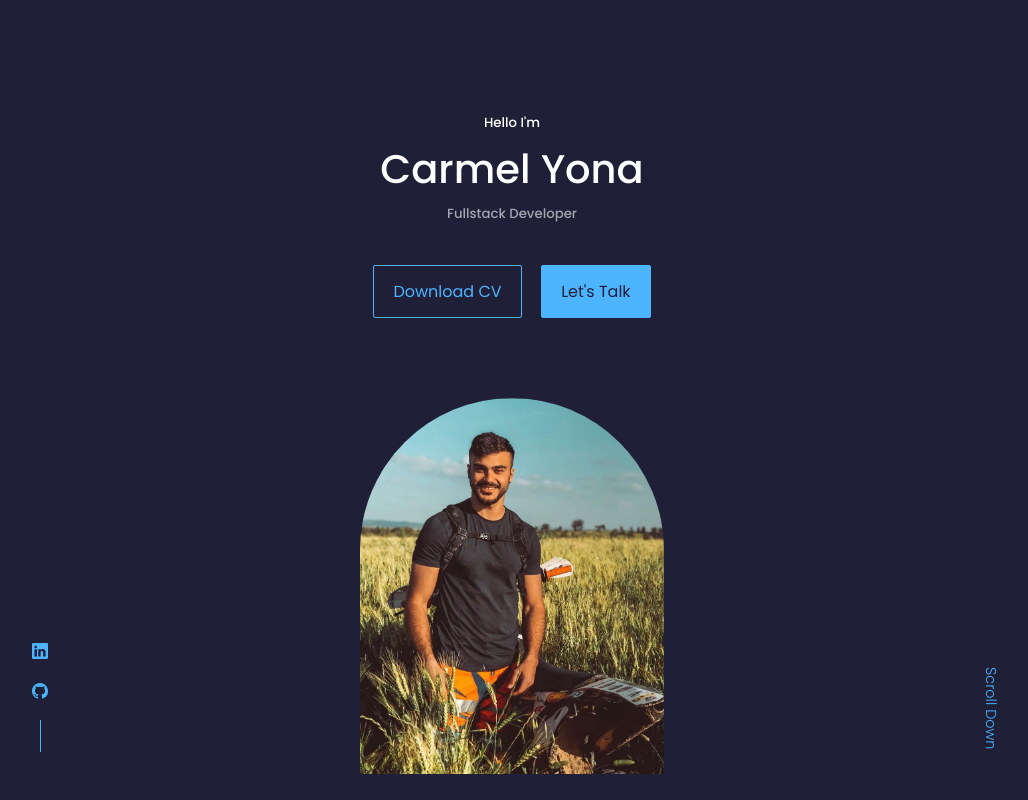
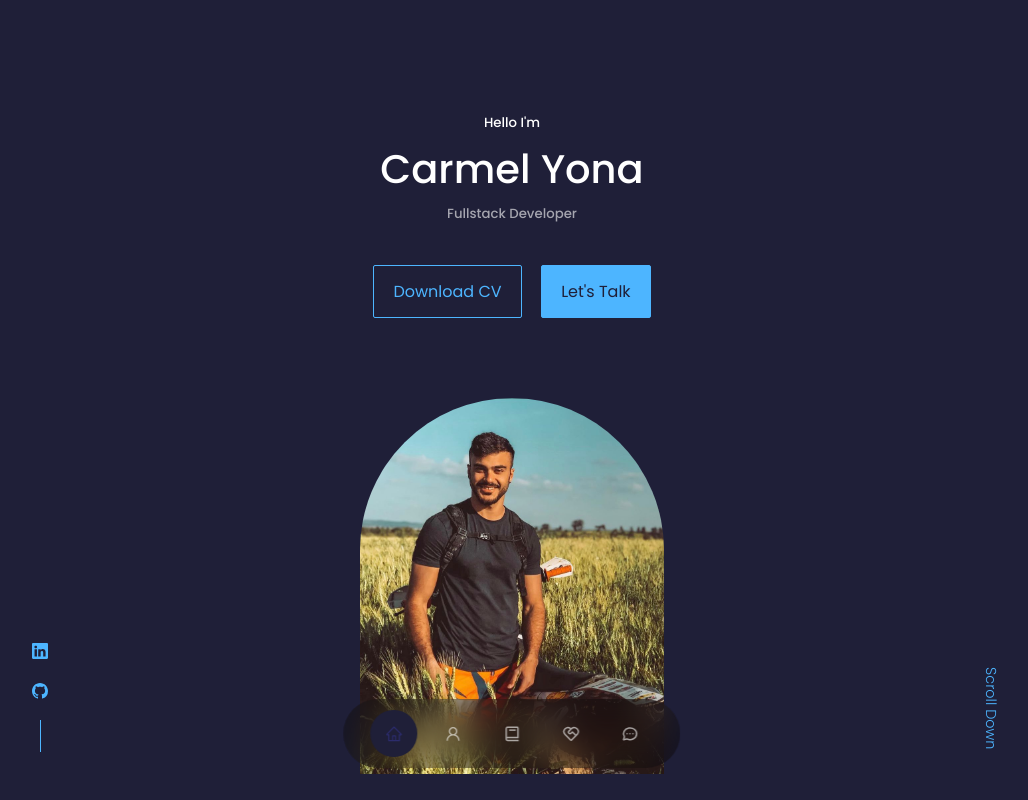
Before and after one commit to CarmelYona/portfolio, a React (Create React App) app: page / in a window 1280 px wide. Shown: the top 800 px of the page, without its empty margins (128-1156 px from the left). Built offline with nearby package versions, Linux system fonts and the light colour scheme.

Commit message:
Nav cmp Done!

```diff
--- a/public/index.html
+++ b/public/index.html
@@ -19,7 +19,7 @@
       work correctly both with client-side routing and a non-root public URL.
       Learn how to configure a non-root public URL by running `npm run build`.
     -->
-  <title>Shop</title>
+  <title>Carmel Yona</title>
 </head>
 
 <body>
--- a/src/assets/styles/basics/_base.scss
+++ b/src/assets/styles/basics/_base.scss
@@ -34,11 +34,11 @@ body {
 
 section {
     margin-top: 8rems;
+    height: 100vh;
 }
 
 section>h2,
-section>
-h5 {
+section>h5 {
     text-align: center;
     color: $clr-light;
 }
--- /dev/null
+++ b/src/assets/styles/cmps/_nav.scss
@@ -0,0 +1,31 @@
+nav {
+    background: rgba(0, 0, 0, 0.3);
+    width: max-content;
+    padding: 0.7rem 1.7rem;
+    z-index: 2;
+    position: fixed;
+    left: 50%;
+    transform: translate(-50%);
+    bottom: 2rem;
+    gap: 0.8rem;
+    border-radius: 3rem;
+    backdrop-filter: blur(15px);
+
+    a {
+        background: transparent;
+        padding: 0.9rem;
+        border-radius: 50%;
+        display: flex;
+        color: $clr-light;
+        font-size: 1.1rem;
+
+        &:hover {
+            background: rgb(0, 0, 0, 0.3);
+        }
+
+        .active {
+            background: $clr-bg;
+            color: $clr-white;
+        }
+    }
+}
--- a/src/assets/styles/styles.scss
+++ b/src/assets/styles/styles.scss
@@ -8,5 +8,6 @@
 
 // COMPONENTS
 @import './cmps/header';
+@import './cmps/nav';
 // MQ
 @import './mq/mq.scss';
--- a/src/cmps/about/about.jsx
+++ b/src/cmps/about/about.jsx
@@ -1,3 +1,3 @@
 export const About = () => {
-    return <section className="about">About</section>
+    return <section className="about" id="about">About</section>
 }
--- a/src/cmps/contacts/contacts.jsx
+++ b/src/cmps/contacts/contacts.jsx
@@ -1,3 +1,3 @@
 export const Contacts = () => {
-    return <section> Contacts</section>
+    return <section id="contact"> Contacts</section>
 }
--- a/src/cmps/experience/experience.jsx
+++ b/src/cmps/experience/experience.jsx
@@ -1,3 +1,3 @@
 export const Experience = () => {
-    return <section>Experience</section>
+    return <section id="experience">Experience</section>
 }
--- a/src/cmps/nav/nav.jsx
+++ b/src/cmps/nav/nav.jsx
@@ -1,3 +1,20 @@
+import { useState } from 'react'
+import { AiOutlineHome } from 'react-icons/ai'
+import { AiOutlineUser } from 'react-icons/ai'
+import { BiBook } from 'react-icons/bi'
+import { RiServiceLine } from 'react-icons/ri'
+import { TbMessageCircle } from 'react-icons/tb'
+
+
+
 export const Nav = () => {
-    return <nav>Nav</nav>
+    const [activeNav, setActiveNav] = useState('#')
+
+    return <nav className="flex">
+        <a href="#" onClick={() => setActiveNav('#')} className={activeNav === '#' ? 'active' : ''}><AiOutlineHome /></a>
+        <a href="#about" onClick={() => setActiveNav('about')} className={activeNav === 'about' ? 'active' : ''}><AiOutlineUser /></a>
+        <a href="#experience" onClick={() => setActiveNav('experience')} className={activeNav === 'experience' ? 'active' : ''}><BiBook /></a>
+        <a href="#services" onClick={() => setActiveNav('services')} className={activeNav === 'services' ? 'active' : ''}><RiServiceLine /></a>
+        <a href="#contact" onClick={() => setActiveNav('contact')} className={activeNav === 'contact' ? 'active' : ''}><TbMessageCircle /></a>
+    </nav>
 }
--- a/src/cmps/portfolio/portfolio.jsx
+++ b/src/cmps/portfolio/portfolio.jsx
@@ -1,3 +1,3 @@
 export const Portfolio = () => {
-    return <section>Portfolio</section>
+    return <section id="protfolio">Portfolio</section>
 }
--- a/src/cmps/services/services.jsx
+++ b/src/cmps/services/services.jsx
@@ -1,3 +1,3 @@
 export const Services = () => {
-    return <section>Services</section>
+    return <section id="services">Services</section>
 }
--- a/src/cmps/testimonials/testimonials.jsx
+++ b/src/cmps/testimonials/testimonials.jsx
@@ -1,3 +1,3 @@
 export const Testimonials = () => {
-    return <section>Testimonials</section>
+    return <section id="testimonials">Testimonials</section>
 }
```
